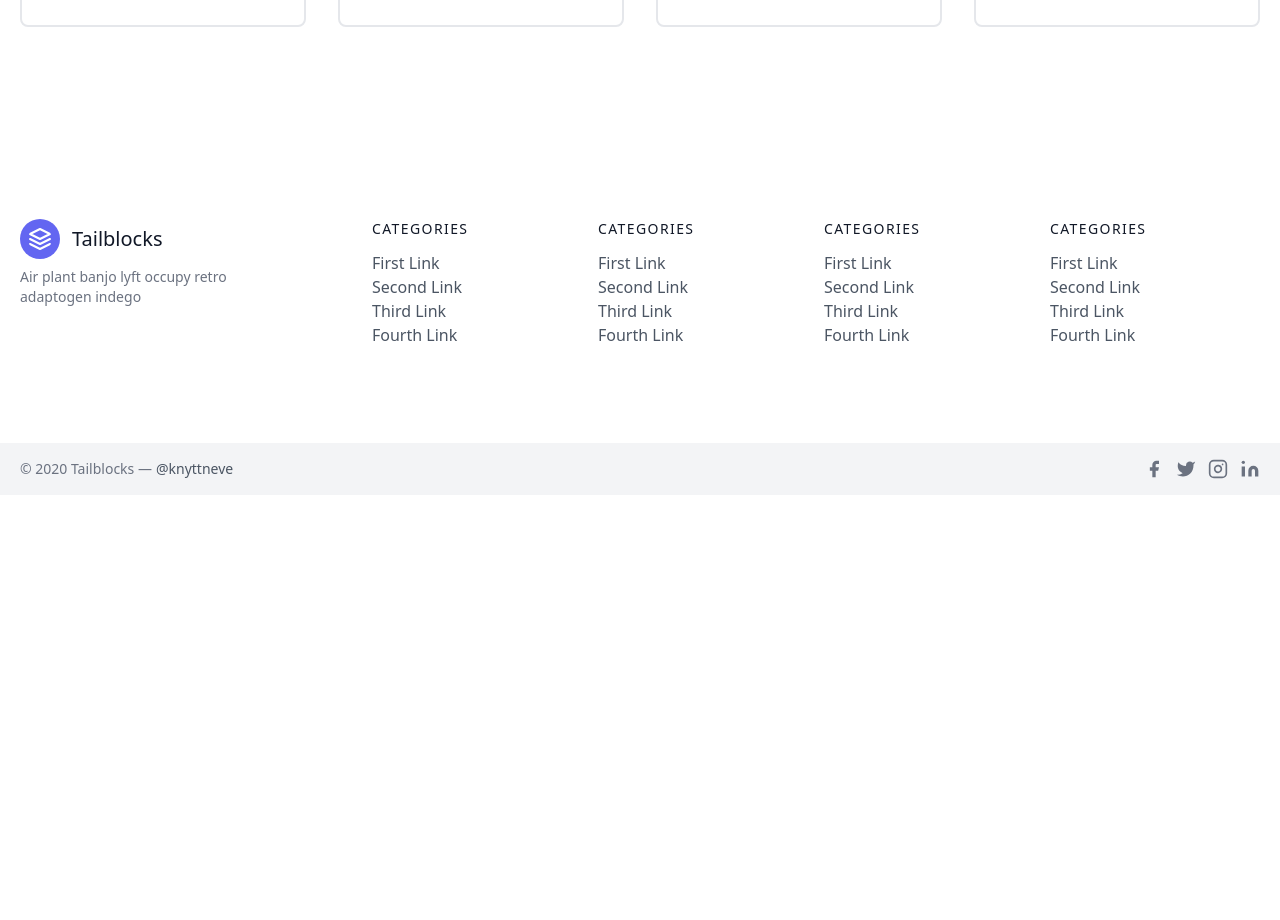
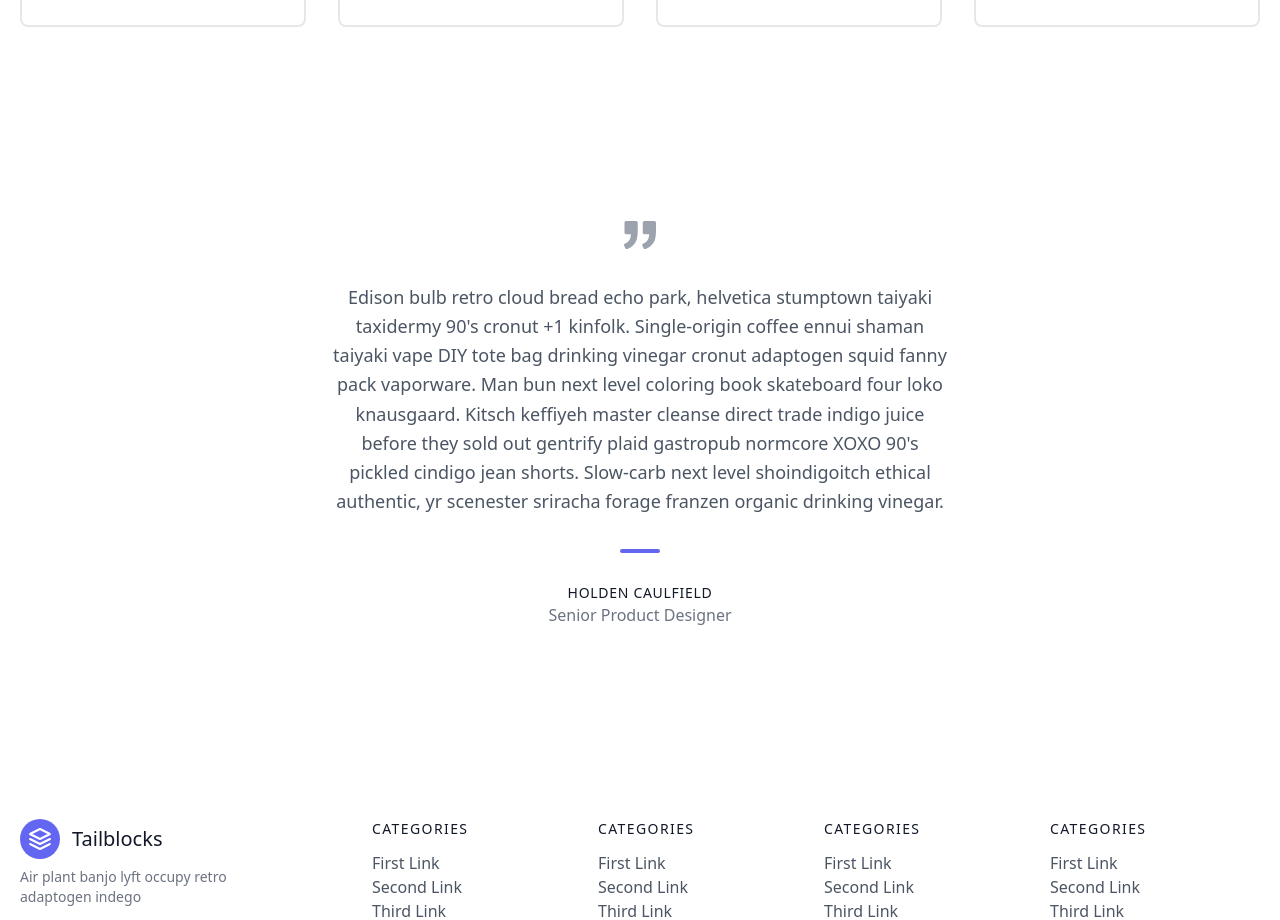
Before and after one commit to nagimuddin/Tools-Manufacturer-Client, a React (Create React App) app: page /home in a window 1280 px wide. Shown: the part 3080-4000 px from the top of the page. Before the commit the page ends 3575 px from the top, so only its background shows below. Built offline with nearby package versions, Linux system fonts and the light colour scheme.

Commit message:
testimunial created

```diff
--- a/src/Pages/Home.js
+++ b/src/Pages/Home.js
@@ -3,6 +3,7 @@ import Bennar from './Bennar';
 import Pricing from './Pricing';
 import Products from './Products';
 import Steps from './Steps';
+import Testimunial from './Testimunial';
 
 const Home = () => {
     return (
@@ -11,6 +12,7 @@ const Home = () => {
             <Products></Products>
             <Steps></Steps>
             <Pricing></Pricing>
+            <Testimunial></Testimunial>
         </div>
     );
 };
--- /dev/null
+++ b/src/Pages/Testimunial.js
@@ -0,0 +1,38 @@
+import React from "react";
+
+const Testimunial = () => {
+  return (
+    <section class="text-gray-600 body-font">
+      <div class="container px-5 py-24 mx-auto">
+        <div class="xl:w-1/2 lg:w-3/4 w-full mx-auto text-center">
+          <svg
+            xmlns="http://www.w3.org/2000/svg"
+            fill="currentColor"
+            class="inline-block w-8 h-8 text-gray-400 mb-8"
+            viewBox="0 0 975.036 975.036"
+          >
+            <path d="M925.036 57.197h-304c-27.6 0-50 22.4-50 50v304c0 27.601 22.4 50 50 50h145.5c-1.9 79.601-20.4 143.3-55.4 191.2-27.6 37.8-69.399 69.1-125.3 93.8-25.7 11.3-36.8 41.7-24.8 67.101l36 76c11.6 24.399 40.3 35.1 65.1 24.399 66.2-28.6 122.101-64.8 167.7-108.8 55.601-53.7 93.7-114.3 114.3-181.9 20.601-67.6 30.9-159.8 30.9-276.8v-239c0-27.599-22.401-50-50-50zM106.036 913.497c65.4-28.5 121-64.699 166.9-108.6 56.1-53.7 94.4-114.1 115-181.2 20.6-67.1 30.899-159.6 30.899-277.5v-239c0-27.6-22.399-50-50-50h-304c-27.6 0-50 22.4-50 50v304c0 27.601 22.4 50 50 50h145.5c-1.9 79.601-20.4 143.3-55.4 191.2-27.6 37.8-69.4 69.1-125.3 93.8-25.7 11.3-36.8 41.7-24.8 67.101l35.9 75.8c11.601 24.399 40.501 35.2 65.301 24.399z"></path>
+          </svg>
+          <p class="leading-relaxed text-lg">
+            Edison bulb retro cloud bread echo park, helvetica stumptown taiyaki
+            taxidermy 90's cronut +1 kinfolk. Single-origin coffee ennui shaman
+            taiyaki vape DIY tote bag drinking vinegar cronut adaptogen squid
+            fanny pack vaporware. Man bun next level coloring book skateboard
+            four loko knausgaard. Kitsch keffiyeh master cleanse direct trade
+            indigo juice before they sold out gentrify plaid gastropub normcore
+            XOXO 90's pickled cindigo jean shorts. Slow-carb next level
+            shoindigoitch ethical authentic, yr scenester sriracha forage
+            franzen organic drinking vinegar.
+          </p>
+          <span class="inline-block h-1 w-10 rounded bg-indigo-500 mt-8 mb-6"></span>
+          <h2 class="text-gray-900 font-medium title-font tracking-wider text-sm">
+            HOLDEN CAULFIELD
+          </h2>
+          <p class="text-gray-500">Senior Product Designer</p>
+        </div>
+      </div>
+    </section>
+  );
+};
+
+export default Testimunial;
```
